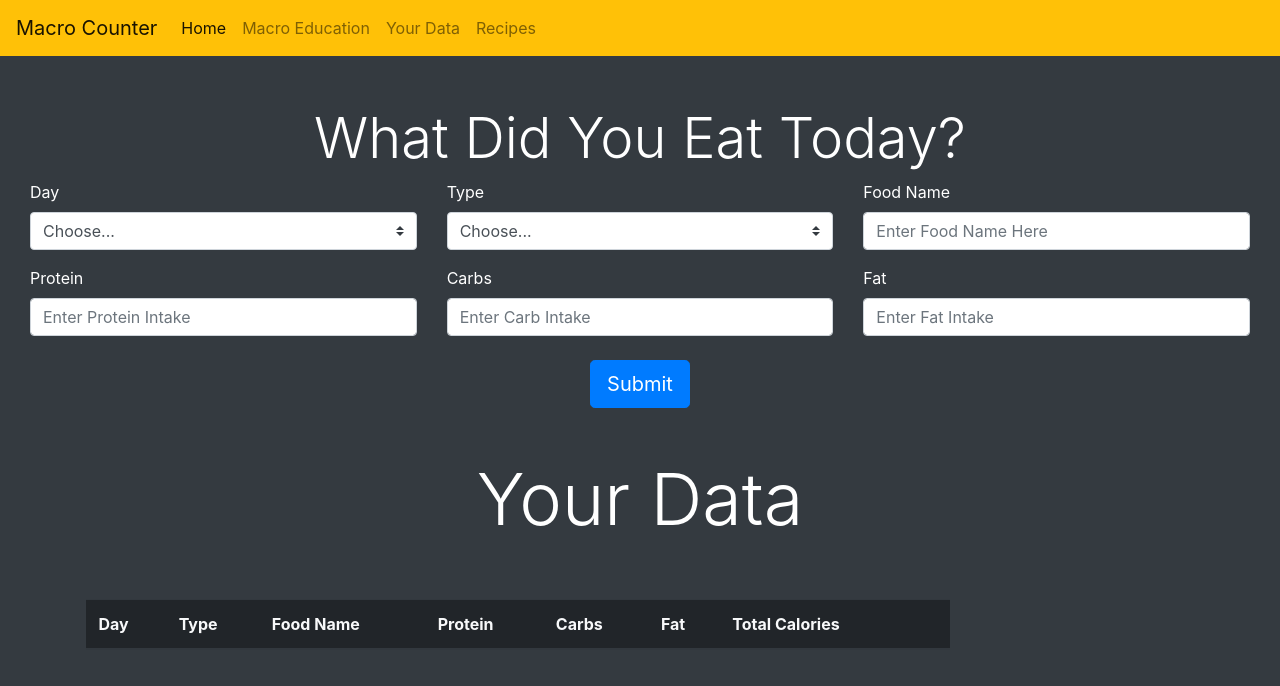
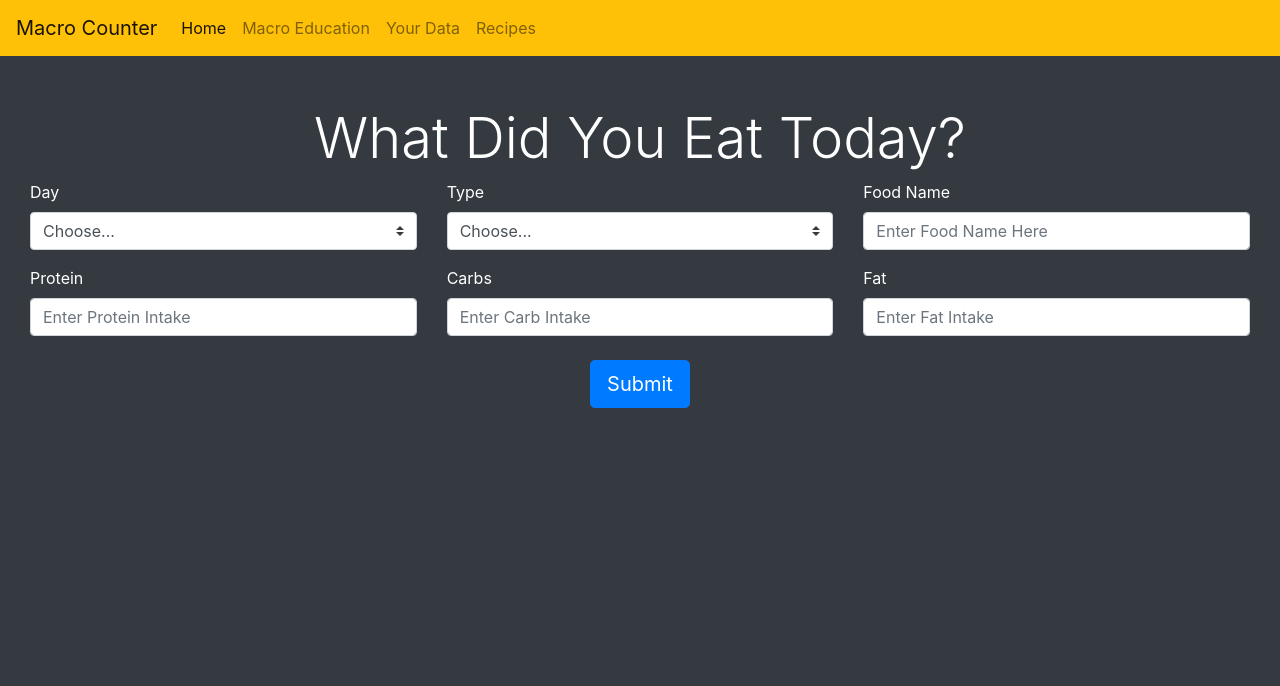
Before and after one commit to rsoto003/macro-counter-react, a React (Create React App) app: page /data in a window 1280 px wide. Shown: the top 686 px of the page. Built offline with nearby package versions, Linux system fonts and the light colour scheme.

Commit message:
using conditional rendering to show user data if there is data available.

```diff
--- a/src/App.js
+++ b/src/App.js
@@ -17,7 +17,6 @@ class App extends Component {
         carbs: '',
         fat: '',
         calories: '',
-        error: ''
     };
 
   handleChange = event => {
@@ -33,7 +32,7 @@ class App extends Component {
       day, type, food, protein, carbs, fat
     }
     this.setState({
-      macros: [macroData]
+      macros: [...this.state.macros, macroData]
     })
   }
 
--- a/src/components/layout/MacroForm.js
+++ b/src/components/layout/MacroForm.js
@@ -4,7 +4,7 @@ import TableData from './TableData';
 function MacroForm(props){
     let macroData = props.macros.map( item => <TableData item={item}/>)
     return (
-        <table className="table table-hover table-dark table-striped mt-5 col-xl-10 col-lg-10 col-md-10 col-sm-10 mx-auto text-light" id="userData" >
+        <table className="table table-hover table-dark table-striped mt-5 col-xl-10 col-lg-10 col-md-12 col-sm-12 mx-auto text-light" id="userData" >
             <thead>
                 <tr>
                     <th scope="col">Day</th>
--- a/src/components/layout/TableData.js
+++ b/src/components/layout/TableData.js
@@ -1,7 +1,6 @@
 import React from 'react';
 
-const TableData = props => {
-    const { day, type, food, protein, carbs, fat, calories } = props.item;
+const TableData = ({item: { day, type, food, protein, carbs, fat, calories}} ) => {
     return (
         <tr>
             <th scope="row">{day}</th>
@@ -11,6 +10,7 @@ const TableData = props => {
             <td>{carbs}</td>
             <td>{fat}</td>
             <td>{calories}</td>
+            <td><button className="btn btn-sm btn-danger">Delete</button></td>
         </tr>
     )
 }
--- a/src/components/pages/Data.js
+++ b/src/components/pages/Data.js
@@ -3,7 +3,7 @@ import MacroForm from '../layout/MacroForm';
 
 
 function Data(props) {
-    const { day, type, food, protein, carbs, fat } = props.macros
+        const { day, type, food, protein, carbs, fat } = props.macros
         return (
            <div>
                 <form onSubmit={props.calculateMacros} className="row col-xl-12 col-lg-12 col-md-8 col-sm-10 mx-auto border border-dark border-bottom-0 border-right-0 border-left-0 pt-5">
@@ -42,7 +42,7 @@ function Data(props) {
                             <option value="Snack">Snack</option>
                         </select>
                     </div>
-                    <div className="form-group col-xl-4 col-lg-4 col-md-6">
+                    <div className="form-group col-xl-4 col-lg-4 col-md-6 col-sm-12">
                         <label>Food Name</label>
                         <input
                             className="form-control form1"
@@ -52,25 +52,29 @@ function Data(props) {
                             onChange={props.handleChange}
                         />
                     </div>
-                    <div className="form-group col-xl-4 col-lg-4 col-md-6">
+                    <div className="form-group col-xl-4 col-lg-4 col-md-6 col-sm-12">
                         <label>Protein</label>
-                        <input type="text" className="form-control form2" id="proteinCount" placeholder="Enter Protein Intake" name="protein" value={protein} onChange={props.handleChange}/>
+                        <input type="text" className="form-control form2" placeholder="Enter Protein Intake" name="protein" value={protein} onChange={props.handleChange}/>
                     </div>
-                    <div className="form-group col-xl-4 col-lg-4 col-md-6">
+                    <div className="form-group col-xl-4 col-lg-4 col-md-6 col-sm-12">
                         <label>Carbs</label>
-                        <input type="text" className="form-control form3" id="carbCount" placeholder="Enter Carb Intake" name="carbs" value={carbs} onChange={props.handleChange}/>
+                        <input type="text" className="form-control form3" placeholder="Enter Carb Intake" name="carbs" value={carbs} onChange={props.handleChange}/>
                     </div>
-                    <div className="form-group col-xl-4 col-lg-4 col-md-6">
+                    <div className="form-group col-xl-4 col-lg-4 col-md-6 col-sm-12">
                         <label>Fat</label>
-                        <input type="text" className="form-control form4" id="fatCount" placeholder="Enter Fat Intake" name="fat" value={fat} onChange={props.handleChange}/>
+                        <input type="text" className="form-control form4" placeholder="Enter Fat Intake" name="fat" value={fat} onChange={props.handleChange}/>
                     </div>
                         <button type="submit" className="btn btn-primary btn-lg mx-auto mt-2 submitButton">Submit</button>
 
                 </form>
-                <h1 className="mt-5 display-3 text-center">Your Data</h1>
-                <div className="row col-xl-10 col-lg-8 col-md-8 col-sm-12">
-                    <MacroForm macros={props.macros}/>
-                </div>
+                { props.macros.length !== 0 &&
+                    <div>
+                        <h1 className="mt-5 display-3 text-center">Your Data</h1>
+                        <div className="row col-xl-12 col-lg-12 col-md-8 col-sm-12">
+                        <MacroForm macros={props.macros}/>
+                        </div>
+                    </div>
+                }
            </div>
 
         )
```
